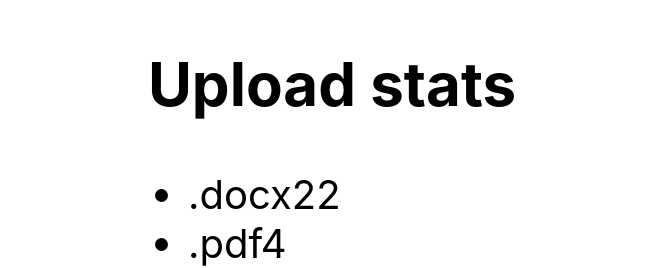
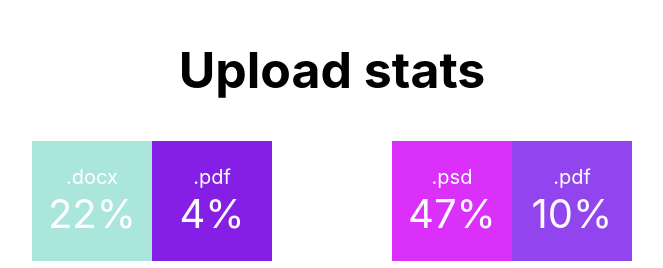
Before and after one commit to deyke66/goit-react-hw-01-components, a React (Create React App) app: page / in a window 1280 px wide. Shown: the part 582-850 px from the top of the page, without its empty margins (308-971 px from the left). Built offline with nearby package versions, Linux system fonts and the light colour scheme.

Commit message:
task-2
finished styles for statistic section

```diff
--- a/src/components/statistics/statistics.jsx
+++ b/src/components/statistics/statistics.jsx
@@ -1,17 +1,25 @@
+import styles from './statistics.module.css';
+
 export const Statistics = props => {
   const { title, stats } = props;
   return (
     <section className="statistics">
-      {title && <h2 className="title">Upload stats</h2>}
+      {title && <h2 className={styles.title}>Upload stats</h2>}
 
-      <ul className="stat-list">
+      <ul className={styles.stat_list}>
         {stats.map(item => (
-          <li key={item.id} className="item">
-            <span className="label">{item.label}</span>
-            <span className="percentage">{item.percentage}</span>
+          <li key={item.id} className={styles.item} style={{
+            backgroundColor: randomBackgroundColor()
+          }}>
+            <span className={styles.label}>{item.label}</span>
+            <span className="percentage">{item.percentage}%</span>
           </li>
         ))}
       </ul>
     </section>
   );
 };
+
+function randomBackgroundColor() {
+  return `#${Math.floor(Math.random()*16777215).toString(16)}`
+}
--- a/src/components/statistics/statistics.module.css
+++ b/src/components/statistics/statistics.module.css
@@ -0,0 +1,23 @@
+.title{
+    text-align: center;
+    font-size: 50px;
+}
+.stat_list{
+    display: flex;
+    list-style: none;
+    margin: 0;
+    padding: 0;
+}
+.item{
+    display: flex;
+    width: 100px;
+    height:100px;
+    align-items: center;
+    justify-content: center;
+    flex-direction: column;
+    padding: 10px;
+    color: white;
+}
+.label{
+    font-size: 20px;
+}
```
